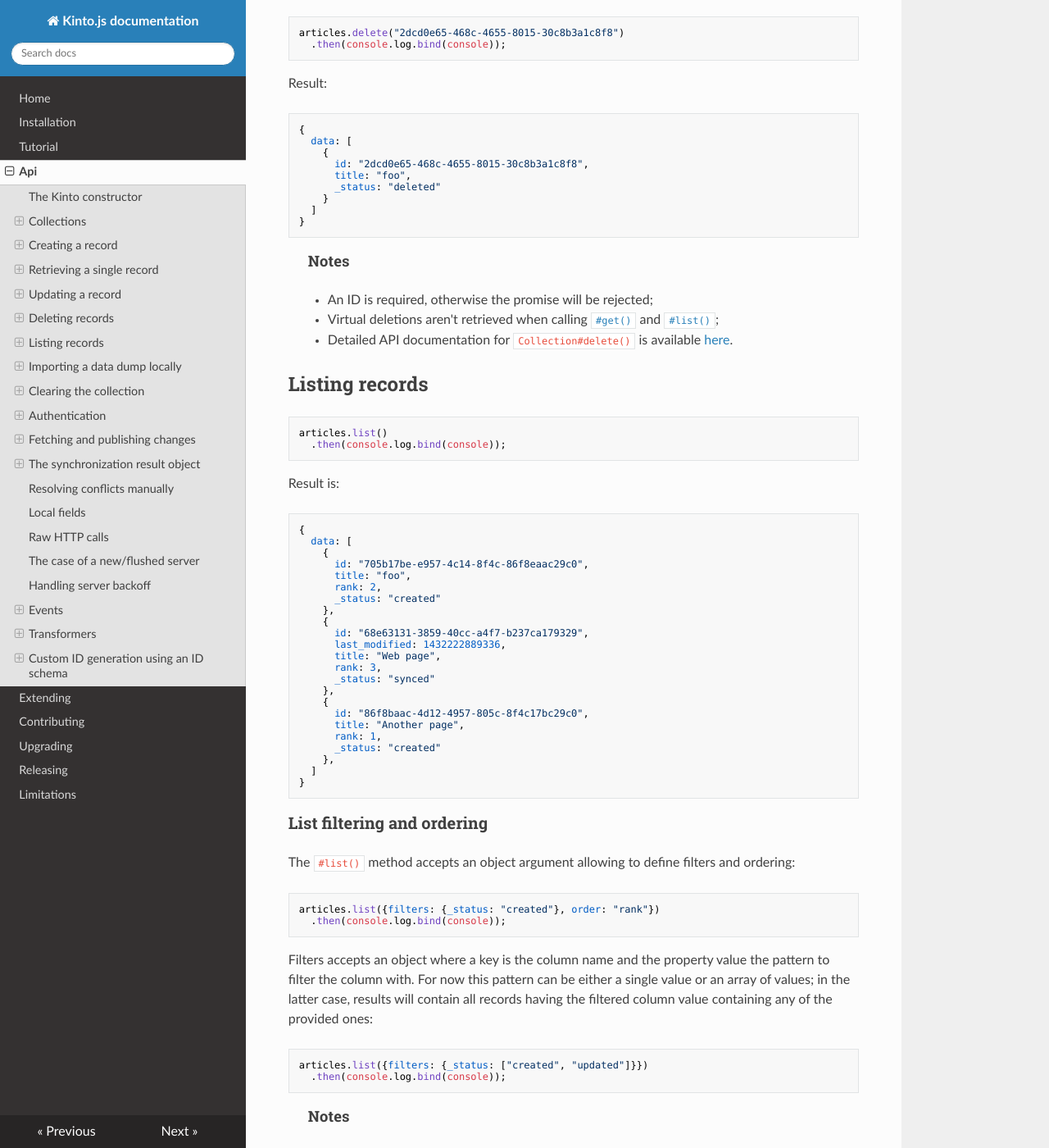
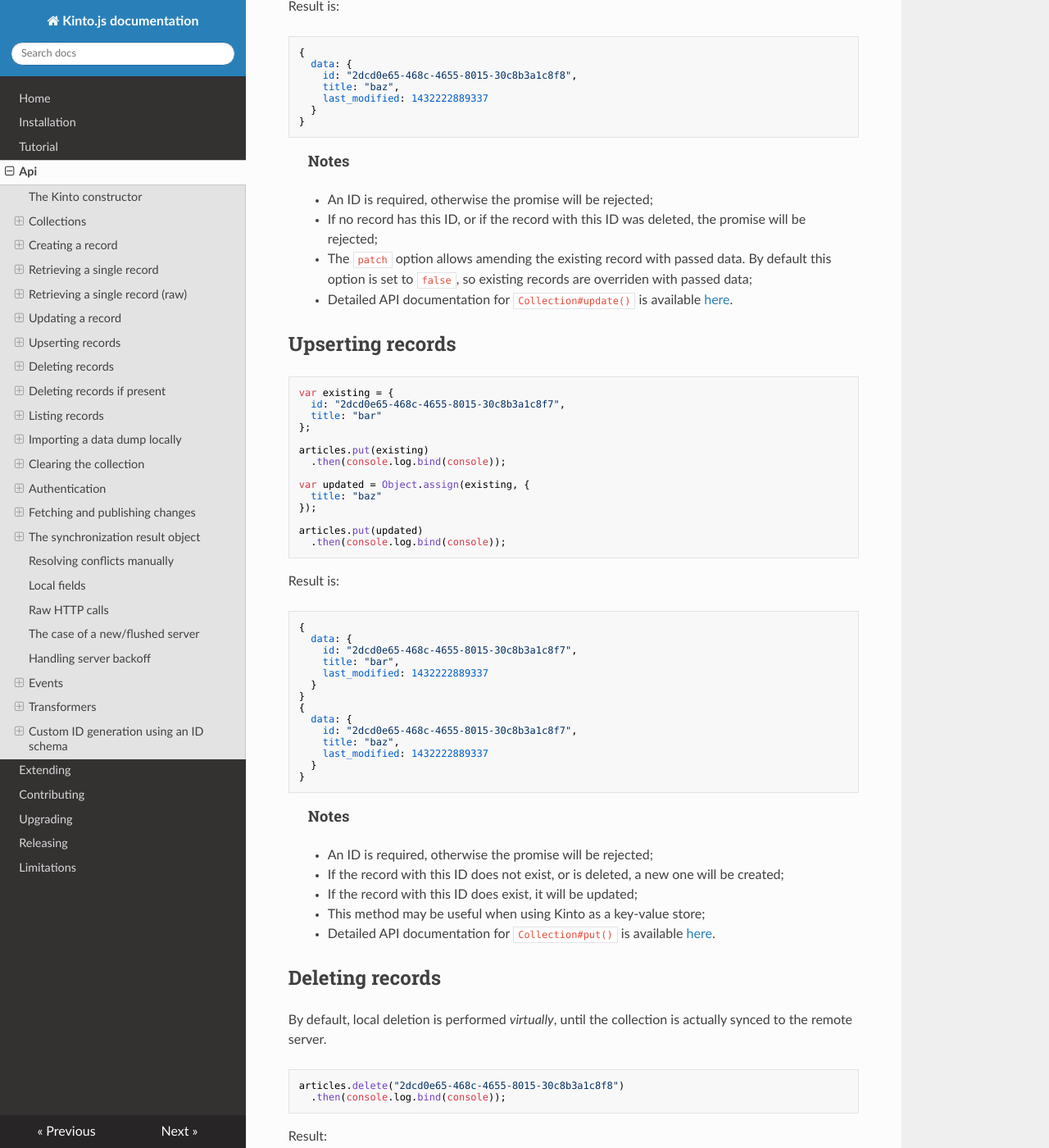
Before and after one commit to Kinto/kinto.js, an MkDocs documentation site: the page built from docs/api.md, in a window 1280 px wide and 1400 px high, scrolled down 2867 px. Shown: the whole window at 82% size. Built offline with MkDocs 1.6.1, drawn with Linux system fonts in a browser that asks for light colours; nearby versions of some CDN libraries; old or Windows-style settings are respelled for this version of MkDocs; some of the changed text lies outside the part shown.

Commit message:
add methods to documentation

````diff
--- a/docs/api.md
+++ b/docs/api.md
@@ -61,6 +61,7 @@
 >
 > - By default, records identifiers are generated locally using [UUID v4](https://en.wikipedia.org/wiki/Universally_unique_identifier#Version_4_.28random.29);
 but you can also define a [custom ID schema](#id-schemas));
+> - Trying to create a record with the ID of a record that already exists is an error;
 > - As deletions are [performed virtually by default](#deleting-records), attempting at creating a record reusing the id of a virtually deleted record will fail;
 > - Detailed API documentation for `Collection#create()` is available [here](https://doc.esdoc.org/github.com/Kinto/kinto.js/class/src/collection.js~Collection.html#instance-method-create).
 
@@ -89,6 +90,26 @@
 >
 > - The promise will be rejected if no record is found for that ID;
 > - Detailed API documentation for `Collection#get()` is available [here](https://doc.esdoc.org/github.com/Kinto/kinto.js/class/src/collection.js~Collection.html#instance-method-get).
+
+## Retrieving a single record (raw)
+
+```js
+articles.getRaw("2dcd0e65-468c-4655-8015-30c8b3a1c8f8")
+  .then(console.log.bind(console))
+  .error(console.error.bind(console))
+```
+
+Result:
+
+```js
+undefined
+```
+
+> #### Notes
+>
+> - This is a lower-level version of `get()` which does not fail if called on a missing or deleted record;
+> - This might be useful for using Kinto as a plain key-value store, but otherwise you should probably use `get()`;
+> - Detailed API documentation for `Collection#getRaw()` is available [here](https://doc.esdoc.org/github.com/Kinto/kinto.js/class/src/collection.js~Collection.html#instance-method-getRaw).
 
 ## Updating a record
 
@@ -121,8 +142,55 @@
 > #### Notes
 >
 > - An ID is required, otherwise the promise will be rejected;
+> - If no record has this ID, or if the record with this ID was deleted, the promise will be rejected;
 > - The `patch` option allows amending the existing record with passed data. By default this option is set to `false`, so existing records are overriden with passed data;
 > - Detailed API documentation for `Collection#update()` is available [here](https://doc.esdoc.org/github.com/Kinto/kinto.js/class/src/collection.js~Collection.html#instance-method-update).
+
+## Upserting records
+
+```js
+var existing = {
+  id: "2dcd0e65-468c-4655-8015-30c8b3a1c8f7",
+  title: "bar"
+};
+
+articles.put(existing)
+  .then(console.log.bind(console));
+
+var updated = Object.assign(existing, {
+  title: "baz"
+});
+
+articles.put(updated)
+  .then(console.log.bind(console));
+```
+
+Result is:
+
+```js
+{
+  data: {
+    id: "2dcd0e65-468c-4655-8015-30c8b3a1c8f7",
+    title: "bar",
+    last_modified: 1432222889337
+  }
+}
+{
+  data: {
+    id: "2dcd0e65-468c-4655-8015-30c8b3a1c8f7",
+    title: "baz",
+    last_modified: 1432222889337
+  }
+}
+```
+
+> #### Notes
+>
+> - An ID is required, otherwise the promise will be rejected;
+> - If the record with this ID does not exist, or is deleted, a new one will be created;
+> - If the record with this ID does exist, it will be updated;
+> - This method may be useful when using Kinto as a key-value store;
+> - Detailed API documentation for `Collection#put()` is available [here](https://doc.esdoc.org/github.com/Kinto/kinto.js/class/src/collection.js~Collection.html#instance-method-put).
 
 ## Deleting records
 
@@ -152,6 +220,28 @@
 > - An ID is required, otherwise the promise will be rejected;
 > - Virtual deletions aren't retrieved when calling [`#get()`](https://doc.esdoc.org/github.com/Kinto/kinto.js/class/src/collection.js~Collection.html#instance-method-get) and [`#list()`](https://doc.esdoc.org/github.com/Kinto/kinto.js/class/src/collection.js~Collection.html#instance-method-list);
 > - Detailed API documentation for `Collection#delete()` is available [here](https://doc.esdoc.org/github.com/Kinto/kinto.js/class/src/collection.js~Collection.html#instance-method-delete).
+
+## Deleting records if present
+
+```js
+articles.deleteAny("2dcd0e65-468c-4655-8015-30c8b3a1c8f7")
+  .then(console.log.bind(console));
+```
+
+Result:
+
+```js
+{
+  data: undefined
+}
+```
+
+> #### Notes
+>
+> - An ID is required, otherwise the promise will be rejected;
+> - If the record with this ID doesn't exist or is already deleted, this is a no-op;
+> - Otherwise this will perform a virtual delete, as with `Collection#delete`;
+> - Detailed API documentation for `Collection#deleteAny()` is available [here](https://doc.esdoc.org/github.com/Kinto/kinto.js/class/src/collection.js~Collection.html#instance-method-deleteAny).
 
 ## Listing records
 
````
